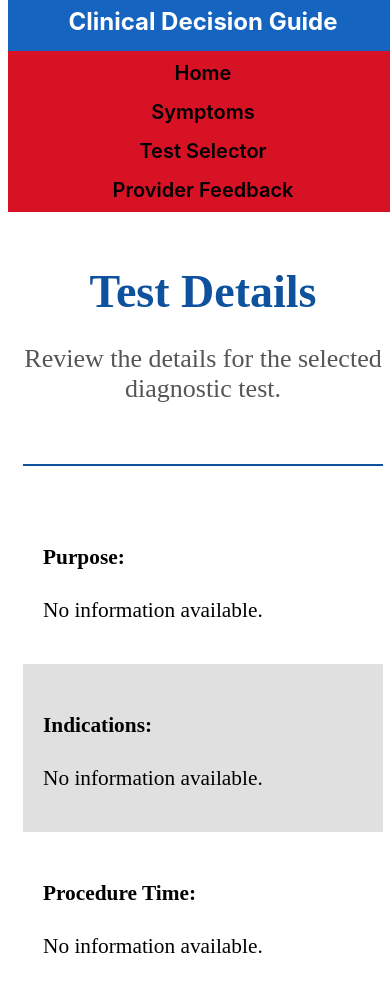
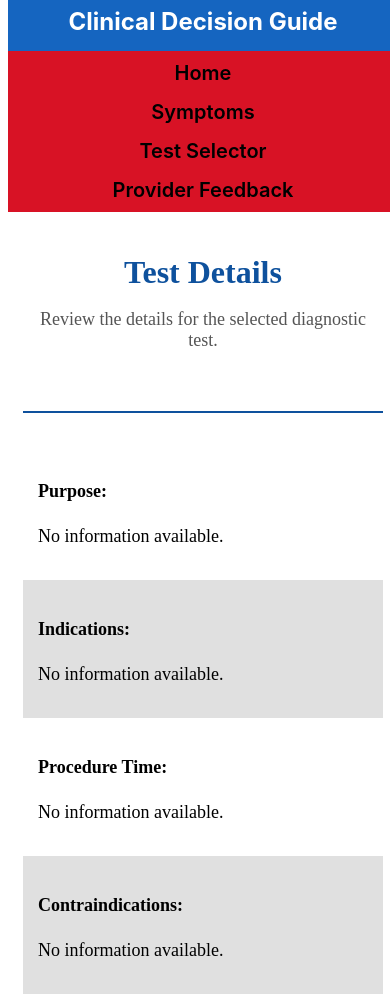
Before and after one commit to croby-sc/clinical-decision-guide, a plain HTML site: page details.html in a window 390 px wide. Shown: the part 80-1078 px from the top of the page. Drawn offline with Linux system fonts and the light colour scheme.

Commit message:
Add files via upload

```diff
--- a/details.html
+++ b/details.html
@@ -6,8 +6,9 @@
 <!-- Author: Catherine Roby -->
 <!-- Course: Intro to Web Systems ITEC 362-->
 <!-- Assignment: Static Website for GitHub Pages-->
-<!-- Date: October 2026-->
+<!-- Date: November 1 2026-->
     <meta charset="UTF-8">
+    <meta name="viewport" content="width=device-width, initial-scale=1.0">
         <title>Clinical Decision Guide- Test Details</title>
 
         <link rel="stylesheet" href="styles.css">
--- a/styles.css
+++ b/styles.css
@@ -2,7 +2,7 @@
 /* Author: Catherine Roby */
 /* Course: Intro to Web Systems ITEC 362 */
 /* Assignment: Static Website for GitHub Pages */
-/* Last update: October 27, 2026 */
+/* Last update: November 1, 2026 */
 
         *{box-sizing: border-box;}
 
@@ -621,4 +621,25 @@
         width: 100%;
         max-width: 250px;
     }
+    .details-heading {
+        font-size: 32px;
+    }
+
+    .details-subtitle {
+        font-size: 18px;
+        padding: 0 10px;
+    }
+
+    #test-name {
+        font-size: 24px;
+    }
+
+    .detail-section {
+        font-size: 18px;
+        padding: 15px;
+    }
+
+    .details-layout {
+        max-width: 100%;
+    }
 }
```
